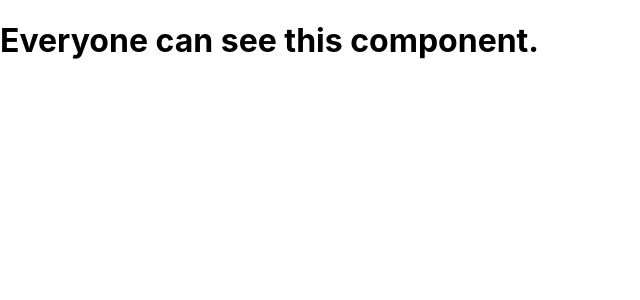
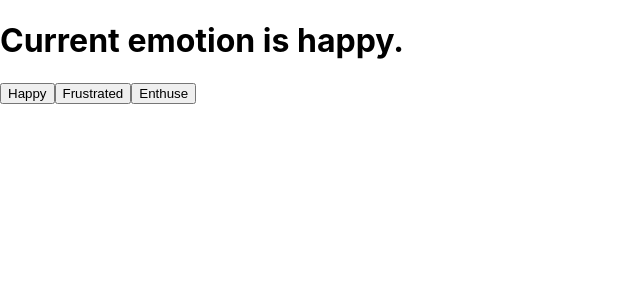
Before and after one commit to Heyson/React, a React (Create React App) app in the folder react-essentials/: page / in a window 1280 px wide. Shown: the top 300 px of the page, without its empty margins (0-640 px from the left). Built offline with nearby package versions, Linux system fonts and the light colour scheme.

Commit message:
Understanding the useState Hook

```diff
--- a/react-essentials/src/App.js
+++ b/react-essentials/src/App.js
@@ -1,21 +1,17 @@
-import React from 'react';
+import React, { useState } from 'react';
 import './App.css';
 
-function SecretComponent() {
-  return <h1>Secret information for authorized users only</h1>;
-}
-
-function RegularComponent() {
-  return <h1>Everyone can see this component.</h1>;
-}
-
-function App({authorized}) {
-
-return  (
-  <>
-  {authorized ? <SecretComponent /> : <RegularComponent />}
-  </>
-)
+function App() {
+  const [emotion, setEmotion] = useState("happy");
+  console.log(emotion);
+  return  (
+    <>
+      <h1>Current emotion is {emotion}.</h1>
+      <button onClick ={() => setEmotion("happy")} >Happy</button>
+      <button onClick ={() => setEmotion("frustrated")} >Frustrated</button>
+      <button onClick ={() => setEmotion("enthusiastic")} >Enthuse</button>
+    </>
+  );
 }
 
 export default App;
--- a/react-essentials/src/index.js
+++ b/react-essentials/src/index.js
@@ -3,10 +3,4 @@ import ReactDOM from 'react-dom';
 import './index.css';
 import App from "./App";
 
-const [,, light] = ["boots", "tent", "headlamp"];
-console.log(light);
-
-ReactDOM.render(
-<App authorized={false} />,
-document.getElementById("root")
-);
+ReactDOM.render(<App />, document.getElementById("root"));
```
